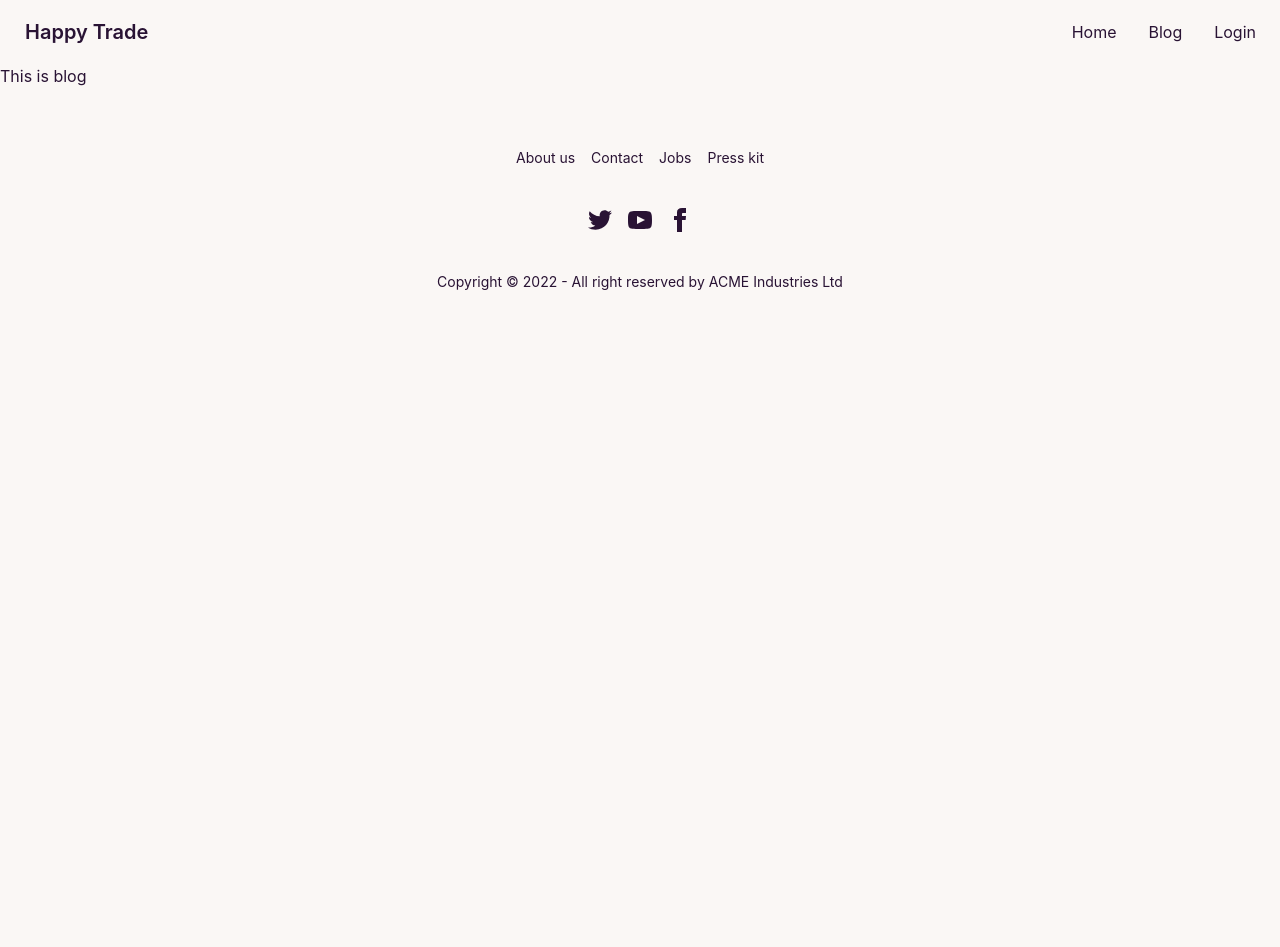
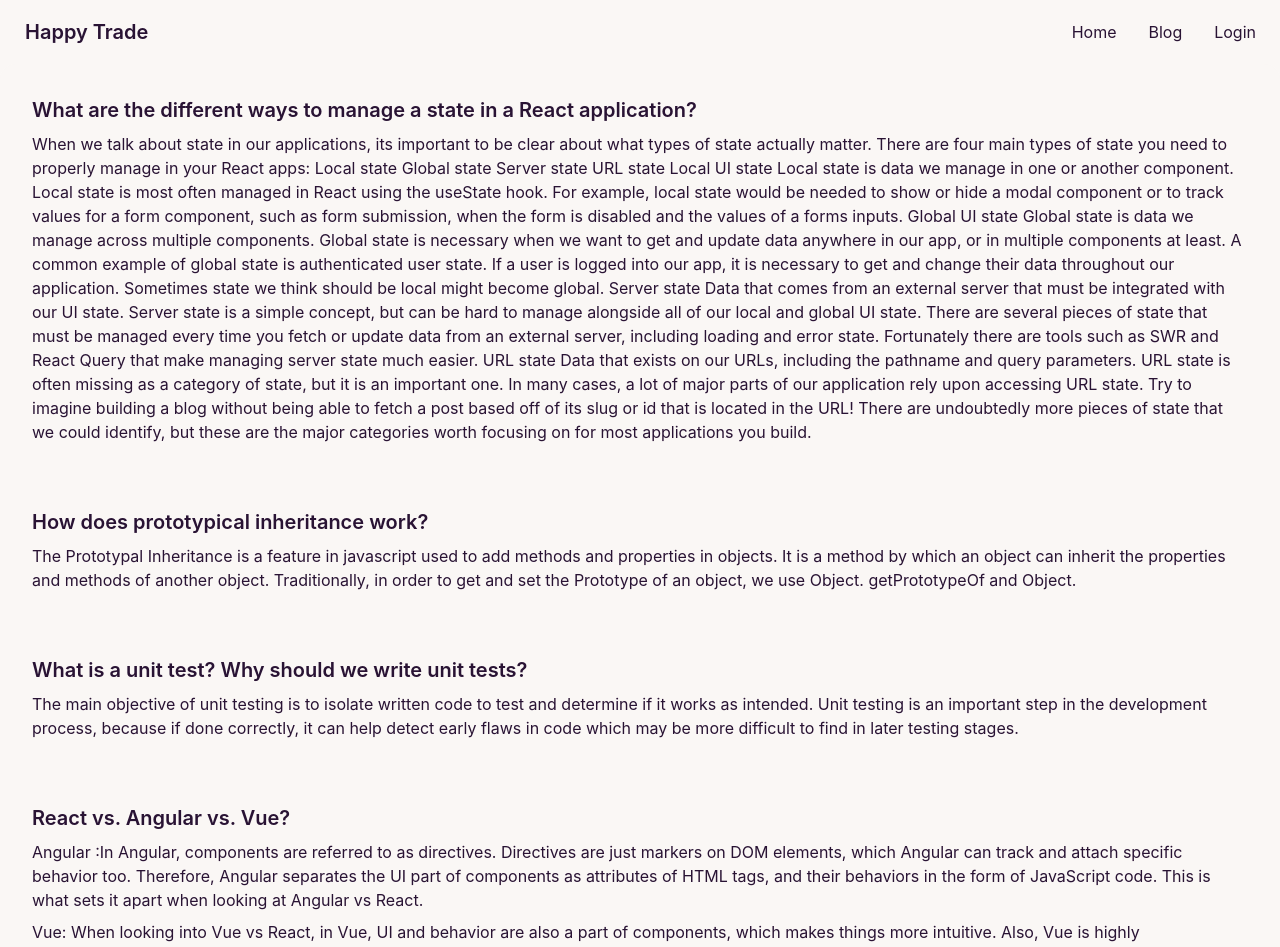
Before and after one commit to AhmedJobaer/happy_trade-client, a React (Create React App) app: page /blog in a window 1280 px wide. Shown: the top 947 px of the page. Before the commit the page ends 800 px from the top, so only its background shows below. Built offline with nearby package versions, Linux system fonts and the light colour scheme; no server answers.

Commit message:
blog page added

```diff
--- a/src/Pages/Blog/Blog.js
+++ b/src/Pages/Blog/Blog.js
@@ -3,7 +3,38 @@ import React from 'react';
 const Blog = () => {
     return (
         <div>
-            <h2>This is blog</h2>
+            <div className="card w-full bg-base-100 shadow-xl">
+                <div className="card-body">
+                    <h2 className="card-title">What are the different ways to manage a state in a React application?</h2>
+                    <p>When we talk about state in our applications, its important to be clear about what types of state actually matter. There are four main types of state you need to properly manage in your React apps: Local state Global state Server state URL state
+
+                        Local UI state Local state is data we manage in one or another component. Local state is most often managed in React using the useState hook. For example, local state would be needed to show or hide a modal component or to track values for a form component, such as form submission, when the form is disabled and the values of a forms inputs.
+
+                        Global UI state Global state is data we manage across multiple components. Global state is necessary when we want to get and update data anywhere in our app, or in multiple components at least. A common example of global state is authenticated user state. If a user is logged into our app, it is necessary to get and change their data throughout our application. Sometimes state we think should be local might become global.
+
+                        Server state  Data that comes from an external server that must be integrated with our UI state. Server state is a simple concept, but can be hard to manage alongside all of our local and global UI state. There are several pieces of state that must be managed every time you fetch or update data from an external server, including loading and error state. Fortunately there are tools such as SWR and React Query that make managing server state much easier.
+
+                        URL state  Data that exists on our URLs, including the pathname and query parameters. URL state is often missing as a category of state, but it is an important one. In many cases, a lot of major parts of our application rely upon accessing URL state. Try to imagine building a blog without being able to fetch a post based off of its slug or id that is located in the URL! There are undoubtedly more pieces of state that we could identify, but these are the major categories worth focusing on for most applications you build.</p>
+
+                </div>
+                <div className="card-body">
+                    <h2 className="card-title">How does prototypical inheritance work?</h2>
+                    <p>The Prototypal Inheritance is a feature in javascript used to add methods and properties in objects. It is a method by which an object can inherit the properties and methods of another object. Traditionally, in order to get and set the Prototype of an object, we use Object. getPrototypeOf and Object.</p>
+
+                </div>
+                <div className="card-body">
+                    <h2 className="card-title">What is a unit test? Why should we write unit tests?</h2>
+                    <p>The main objective of unit testing is to isolate written code to test and determine if it works as intended. Unit testing is an important step in the development process, because if done correctly, it can help detect early flaws in code which may be more difficult to find in later testing stages.</p>
+
+                </div>
+                <div className="card-body">
+                    <h2 className="card-title">React vs. Angular vs. Vue?</h2>
+                    <p> Angular :In Angular, components are referred to as directives. Directives are just markers on DOM elements, which Angular can track and attach specific behavior too. Therefore, Angular separates the UI part of components as attributes of HTML tags, and their behaviors in the form of JavaScript code. This is what sets it apart when looking at Angular vs React.</p>
+                    <p>Vue: When looking into Vue vs React, in Vue, UI and behavior are also a part of components, which makes things more intuitive. Also, Vue is highly customizable, which allows you to combine the UI and behavior of components from within a script. Further, you can also use pre-processors in Vue rather than CSS, which is a great functionality. Vue is great when it comes to integration with other libraries, like Bootstrap.</p>
+                    <p>React: React, interestingly, combines the UI and behavior of components. For instance, here is the code to create a hello world component in React. In React, the same part of the code is responsible for creating a UI element and dictating its behavior.</p>
+
+                </div>
+            </div>
         </div>
     );
 };
--- a/src/Pages/Dashobard/AllUser/AllUser.js
+++ b/src/Pages/Dashobard/AllUser/AllUser.js
@@ -25,6 +25,8 @@ const AllUser = () => {
                 refetch();
             })
     }
+
+    console.log(allUser);
 
     const handelDelete = (u) => {
         fetch(`http://localhost:5000/allUsers/${u._id}`, {
@@ -54,17 +56,16 @@ const AllUser = () => {
                             <th>Delete</th>
                         </tr>
                     </thead>
-                    {
-                        allUser.map((user, id) => <tbody key={user._id}>
+                    {allUser.map((user, id) => <tbody key={user._id}>
 
-                            <tr>
+                        {user.role && <tr>
                             <th>{id + 1}</th>
                             <td>{user.name}</td>
                             <td>{user.type}</td>
                             <td>{user.email}</td>
                             <td>{user?.role !== 'admin' && <button onClick={() => handelMakeAdmin(user._id)} className='btn btn-xs btn-primary'>Make Admin</button>}</td>
                             <td>{user?.role !== 'admin' && <button onClick={() => handelDelete(user)} className='btn btn-xs btn-danger'>Delete</button>}</td>
-                            </tr>
+                        </tr>}
                     </tbody>)
                     }
                 </table>
--- /dev/null
+++ b/src/Pages/ErrorPage/ErPage.js
@@ -0,0 +1,11 @@
+import React from 'react';
+
+const ErPage = () => {
+    return (
+        <div>
+            <figure><img src="https://www.sketchappsources.com/resources/source-image/404-page-therazhang.jpg" alt="car!" /></figure>
+        </div>
+    );
+};
+
+export default ErPage;
```
Lines whose indentation alone changed are shown as unchanged.
